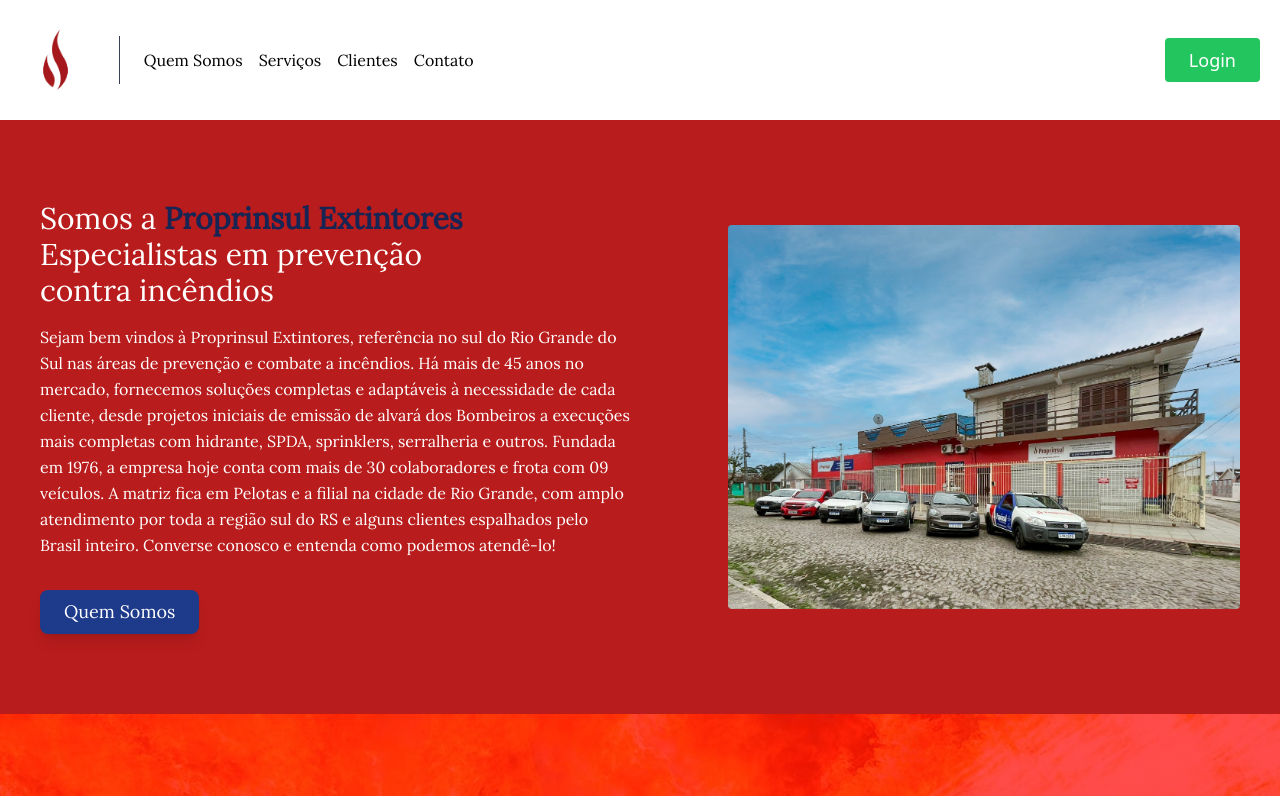
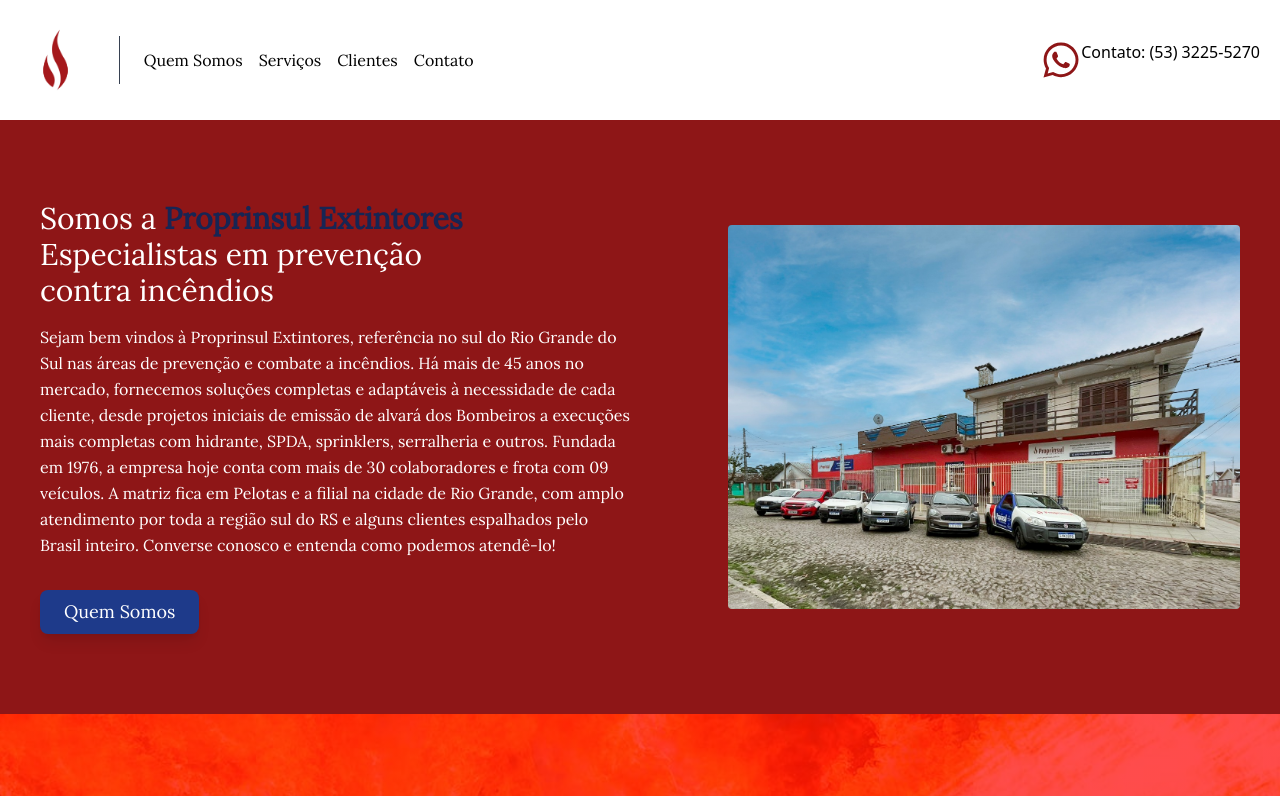
Before and after one commit to JoaoLuiz92/portfolio2.0, a React (Vite) app: page / in a window 1280 px wide. Shown: the top 796 px of the page. Built offline with nearby package versions, Linux system fonts and the light colour scheme.

Commit message:
alterando cores e numero para contato navbar

```diff
--- a/src/components/About.jsx
+++ b/src/components/About.jsx
@@ -7,7 +7,9 @@
 const About = () => {
 
   return (
-    <section id="About" className='bg-red-700'>
+    <section id="About" style={{
+      background:'rgb(142, 22, 23)'
+    }} >
     <div
        className="container mx-auto flex px-10 py-20 md:flex-row flex-col items-center ">
       <div className="lg:flex-grow font-serif md:w-1/2 lg:pr-24 md:pr-16 flex flex-col md:items-start md:text-left mb-16 md:mb-0 items-center text-center animate-fade">
--- a/src/components/Email.jsx
+++ b/src/components/Email.jsx
@@ -66,7 +66,10 @@
         />
         </div>
         <button type="submit" disabled={state.submitting}
-        className="bg-blue-500 text-white p-2 rounded-md hover:bg-blue-600 focus:outline-none focus:shadow-outline-blue active:bg-blue-800 mb-4"
+        className=" text-white p-2 rounded-md hover:bg-blue-600 focus:outline-none focus:shadow-outline-blue active:bg-blue-800 mb-4"
+        style={{
+          background:'rgb(0, 53, 96)'
+        }}
         >
           Enviar Mensagem
         </button>
--- a/src/components/Footer.jsx
+++ b/src/components/Footer.jsx
@@ -22,7 +22,7 @@
     <p className='font-serif font-bold text-center'>&copy; 2024 Proprinsul Ltda. Todos os direitos reservados.</p>
 
     <div className='flex flex-col justify-end items-center'>
-      <p className=' font-light text-end pr-6'>
+      <p className=' font-light text-end pr-6 pt-2'>
         Desenvolvedor João L. Da Rosa Jr
       </p>
       <div>
--- a/src/components/Navbar.jsx
+++ b/src/components/Navbar.jsx
@@ -3,7 +3,7 @@
 import {Link} from 'react-router-dom'
 import {BiHomeAlt, BiUser } from 'react-icons/bi';
 import {BsClipboardData,BsBriefcase,BsChatSquare } from 'react-icons/bs';
-
+import { FaWhatsapp } from "react-icons/fa";
 
 export default function Navbar() {
   return (
@@ -29,12 +29,18 @@
             Contato
           </a>
         </nav>
-        <div className="flex justify-center">
-          <a
-            href="#contact"
-            className="inline-flex text-white bg-green-500 border-0 py-2 px-6 focus:outline-none hover:bg-green-600 rounded text-lg">
-             Login
-          </a>
+        <div className="flex justify-between ">
+        <a href="https://wa.me/555332255270"
+         target="blank"
+         rel="noopener noreferrer"
+         >
+        <FaWhatsapp  className="w-10 h-10" style={{
+          color: 'rgb(142, 22, 23)'
+        }}/>
+        </a>
+        <p>
+          Contato: (53) 3225-5270
+                  </p>
        </div>
       </div>
     </header>
--- a/src/components/Services.jsx
+++ b/src/components/Services.jsx
@@ -79,7 +79,7 @@
 
   return (
   <section id='Services' style={{ backgroundImage: 'linear-gradient(rgba(255,0,0,0.7), rgba(255,0,0,0.7)), url(./public/img/fire.jpg)', backgroundSize: 'cover', backgroundRepeat: 'no-repeat', height: '100%' }}>
-    <div className='container mx-auto flex flex-col px-5 py-16 md:flex-row items-center text-center'>
+    <div className='container mx-auto flex px-10 py-20 md:flex-row flex-col items-center animate-fade'>
       <div className="lg:flex-grow flex flex-col md:items-start md:text-left mb-16 md:mb-0 items-center text-center">
         <p className=' title-font sm:text-4x1 text-[30px] mb-4 pb-8 font-medium text-white' id="sv2">
           Nossos Serviços
```
